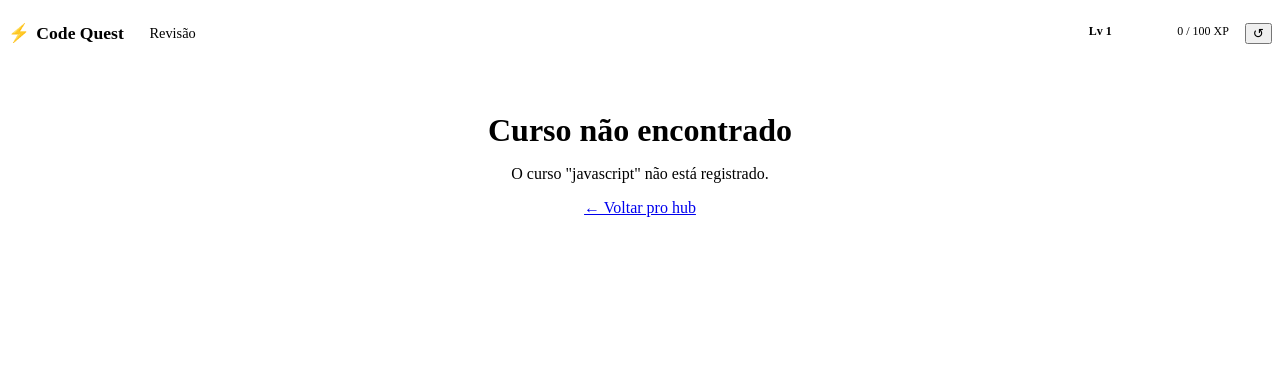
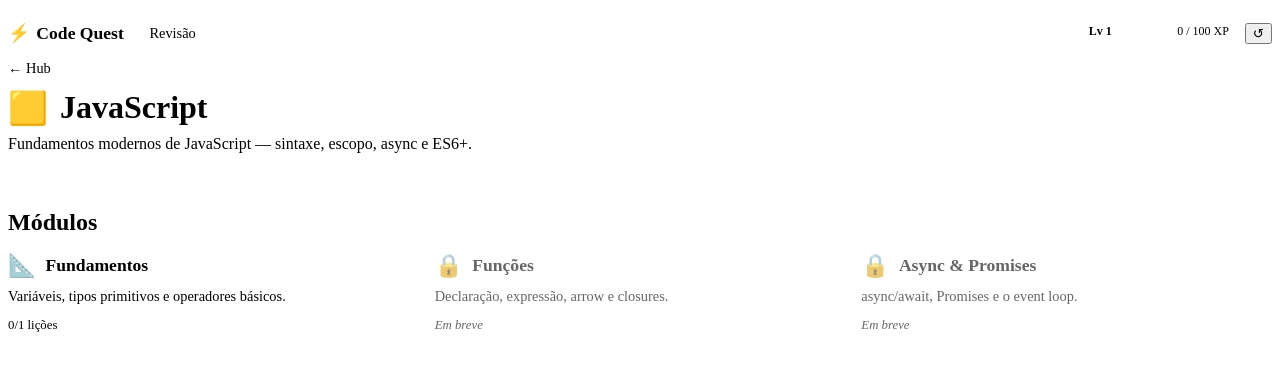
Before and after one commit to fullstackgabe/codequest, a Vue app: page /course/javascript in a window 1280 px wide. Shown: the top 370 px of the page. Built offline with nearby package versions, Linux system fonts and the light colour scheme; the HTML template or start-up script is replaced by a standard one.

Commit message:
feat(content): add JavaScript skeleton course

```diff
--- a/src/data/courses/index.ts
+++ b/src/data/courses/index.ts
@@ -5,11 +5,12 @@ import type { Flashcard } from '@/types/flashcard'
 import type { Challenge } from '@/types/challenge'
 
 import vueCourse from './vue'
+import javascriptCourse from './javascript'
 
 // Adding a new course:
 // 1. Create src/data/courses/<id>/index.ts that default-exports a `Course`
 // 2. Add an import here and append to `courses` below
-const courses: Course[] = [vueCourse]
+const courses: Course[] = [vueCourse, javascriptCourse]
 
 // Warn (DEV only) about duplicate course IDs — first registration wins.
 if (import.meta.env?.DEV) {
--- /dev/null
+++ b/src/data/courses/javascript/index.ts
@@ -0,0 +1,104 @@
+import type { Course } from '@/types/course'
+
+const javascriptCourse: Course = {
+  id: 'javascript',
+  title: 'JavaScript',
+  description: 'Fundamentos modernos de JavaScript — sintaxe, escopo, async e ES6+.',
+  icon: '🟨',
+  color: '#f7df1e',
+  docUrl: 'https://developer.mozilla.org/docs/Web/JavaScript',
+  modules: [
+    {
+      id: 'basics',
+      title: 'Fundamentos',
+      icon: '📐',
+      description: 'Variáveis, tipos primitivos e operadores básicos.',
+      color: '#f7df1e',
+      lessons: [
+        {
+          id: 'javascript/basics/let-const',
+          courseId: 'javascript',
+          moduleId: 'basics',
+          title: 'let, const e var',
+          icon: '🔤',
+          xpReward: 30,
+          docUrl:
+            'https://developer.mozilla.org/docs/Web/JavaScript/Reference/Statements/let',
+          theory: [
+            {
+              tag: 'let-const-block',
+              title: 'Escopo de bloco',
+              body: `\`let\` e \`const\` têm escopo de bloco — só existem dentro do { ... }
+em que foram declarados.
+\`var\` tem escopo de função (legado, evite).`,
+              code: `{
+  const dentro = 1
+  let tambemDentro = 2
+}
+// dentro e tambemDentro não existem aqui`,
+            },
+            {
+              tag: 'const-immutable-ref',
+              title: 'const = referência imutável',
+              body: `\`const\` impede reatribuir a variável.
+Não impede mutar propriedades de objetos/arrays.`,
+              code: `const lista = []
+lista.push(1)      // ✅ ok — mutação
+// lista = [1]      ❌ TypeError`,
+            },
+          ],
+          flashcards: [
+            {
+              id: 'javascript/basics/let-const/fc-1',
+              front: 'Diferença principal entre `let` e `const`?',
+              back: '`let` permite reatribuir; `const` não — embora propriedades mutáveis sigam mutáveis.',
+              code: `let a = 1; a = 2          // ok
+const b = 1; b = 2        // ❌ TypeError`,
+              requires: ['const-immutable-ref'],
+            },
+          ],
+          challenges: [
+            {
+              id: 'javascript/basics/let-const/ch-1',
+              type: 'fill-blank',
+              title: 'Escolha a keyword certa',
+              description: 'Use a keyword apropriada: `total` é fixo; `acumulado` muda a cada iteração.',
+              xpReward: 20,
+              requires: ['const-immutable-ref'],
+              template: `___ total = 100
+___ acumulado = 0
+for (___ i = 0; i < 3; i++) {
+  acumulado += total
+}`,
+              blanks: ['const', 'let', 'let'],
+              solution: `const total = 100
+let acumulado = 0
+for (let i = 0; i < 3; i++) {
+  acumulado += total
+}`,
+              hint: 'Variáveis que nunca recebem novo valor: const. Variáveis que mudam (incluindo o `i` do for): let.',
+            },
+          ],
+        },
+      ],
+    },
+    {
+      id: 'functions',
+      title: 'Funções',
+      icon: '🪝',
+      description: 'Declaração, expressão, arrow e closures.',
+      color: '#f7df1e',
+      lessons: [],
+    },
+    {
+      id: 'async',
+      title: 'Async & Promises',
+      icon: '⏳',
+      description: 'async/await, Promises e o event loop.',
+      color: '#f7df1e',
+      lessons: [],
+    },
+  ],
+}
+
+export default javascriptCourse
```
